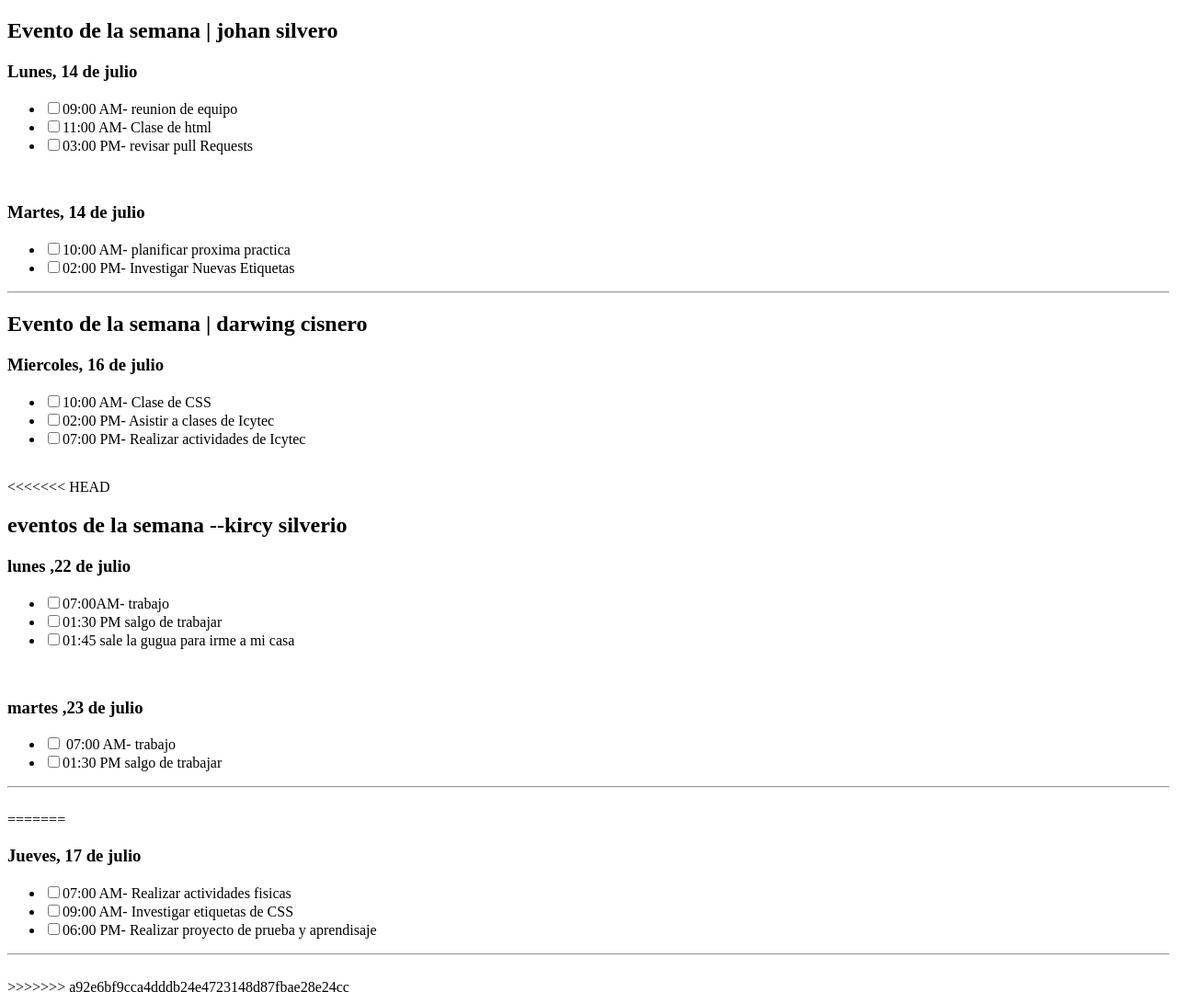
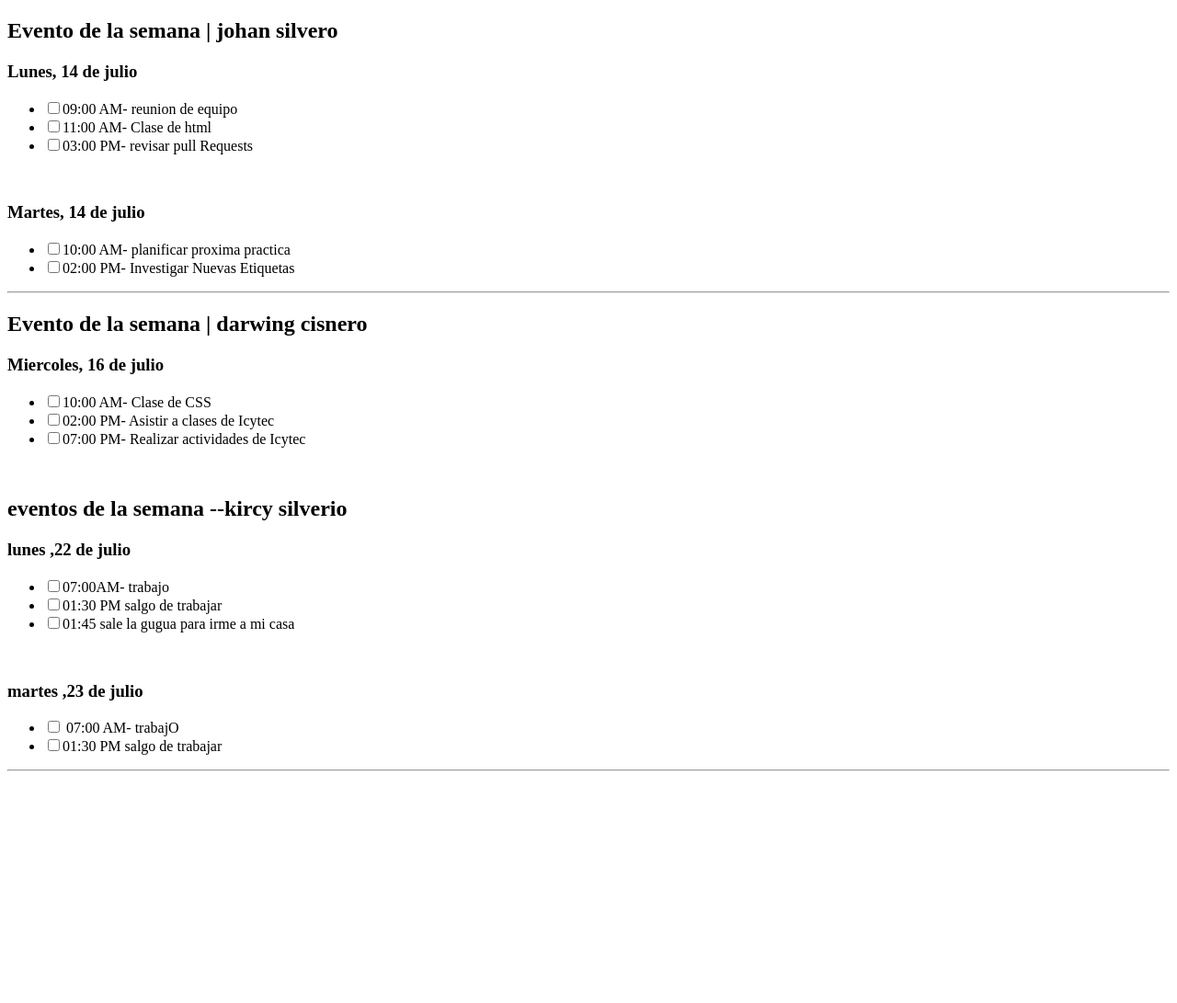
Before and after one commit to johan252532/calendario-eventos, a plain HTML site: page index.html in a window 1280 px wide. Shown: the whole page at 92% size. After the commit the page ends 873 px from the top, so only its background shows below. Drawn offline with Linux system fonts and the light colour scheme.

Commit message:
todo listo

```diff
--- a/index.html
+++ b/index.html
@@ -36,7 +36,6 @@
     </ul>
     <br>
 
-<<<<<<< HEAD
 
     <!--kircy silverio eventos del 22 al 23-->
     <h2>eventos de la semana --kircy silverio</h2>
@@ -51,7 +50,7 @@
 
     <h3>martes ,23 de julio</h3>
     <ul>
-        <li><input type="checkbox"> 07:00 AM- trabajo</li>
+        <li><input type="checkbox"> 07:00 AM- trabajO</li>
         <li><input type="checkbox">01:30 PM salgo de trabajar</li>
     </ul>
     <hr>
@@ -62,16 +61,6 @@
 
 
 
-=======
-    <h3>Jueves, 17 de julio</h3>
-    <ul>
-        <li><input type="checkbox">07:00 AM- Realizar actividades fisicas</li>
-        <li><input type="checkbox">09:00 AM- Investigar etiquetas de CSS</li>
-        <li><input type="checkbox">06:00 PM- Realizar proyecto de prueba y aprendisaje</li>
-    </ul>
-    <hr>
-    <br>
->>>>>>> a92e6bf9cca4dddb24e4723148d87fbae28e24cc
 
 
 
```
